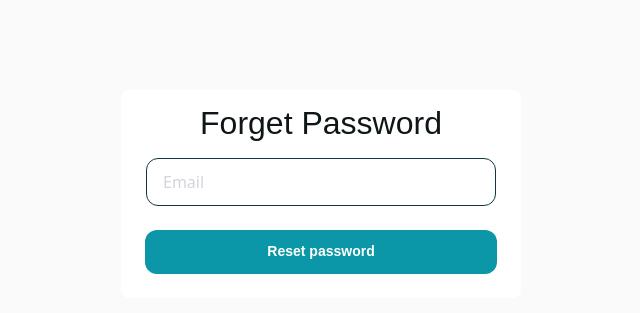
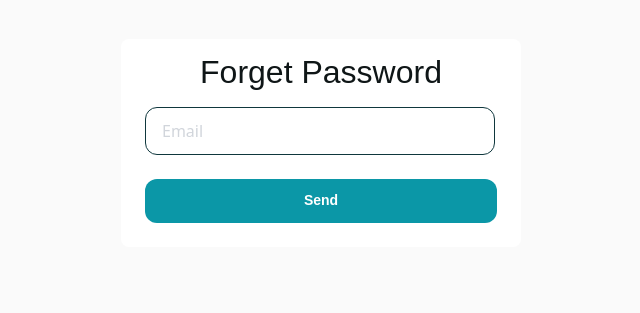
Before and after one commit to ManeManukyann/WB3_front, a Next.js app: page /features/auth/forgetPassword in a window 1280 px wide. Shown: the part 257-570 px from the top of the page, without its empty margins (319-959 px from the left). Built offline with nearby package versions, Linux system fonts and the light colour scheme.

Commit message:
feat: forgetPassword UI

```diff
--- a/src/app/features/auth/forgetPassword/page.tsx
+++ b/src/app/features/auth/forgetPassword/page.tsx
@@ -1,23 +1,21 @@
 "use client";
 import Button from "@/app/common/components/buttons";
 import Input from "@/app/common/components/inputs/page";
-import { useRouter } from "next/navigation";
+import Link from "next/link";
 
 export default function ForgetPassword() {
-  const router = useRouter();
-
-  const handleResetPassword = () => {
-    router.push("./login.tsx");
-  };
-
   return (
-    <div className="flex justify-center items-center w-full h-[902px] bg-bg">
+    <div className="flex justify-center items-center w-full h-screen bg-bg">
       <div className="flex w-[400px] h-max p-6 flex-col items-center shrink-0 bg-logInBoxColor rounded-sm gap-6">
         <p className="text-textColor text-center font-poppins text-lg normal font-medium leading-line3">
           Forget Password
         </p>
-        <Input placeholder="Email" text="text" />
-        <Button name="Reset password" codeInput={handleResetPassword} />
+        <div className="w-[352px] h-max flex flex-col items-start gap-3 self-stretch ">
+          <Input placeholder="Email" text={"email"} />
+        </div>
+        <Link href="/features/auth/enterVerificationCode" className="w-full">
+          <Button name="Send" />
+        </Link>
       </div>
     </div>
   );
```
